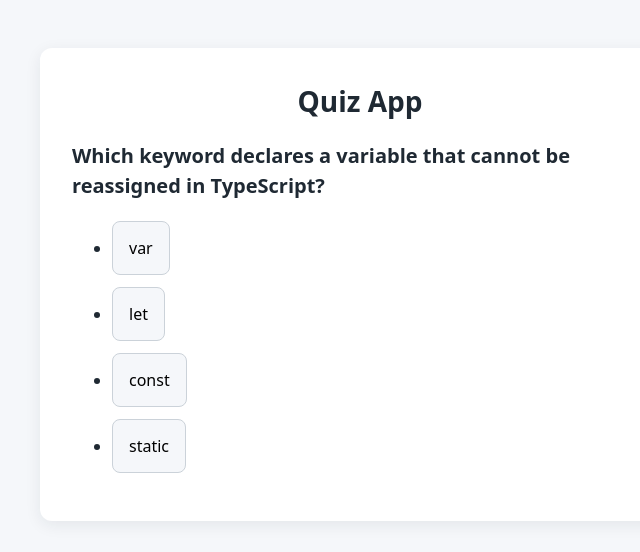
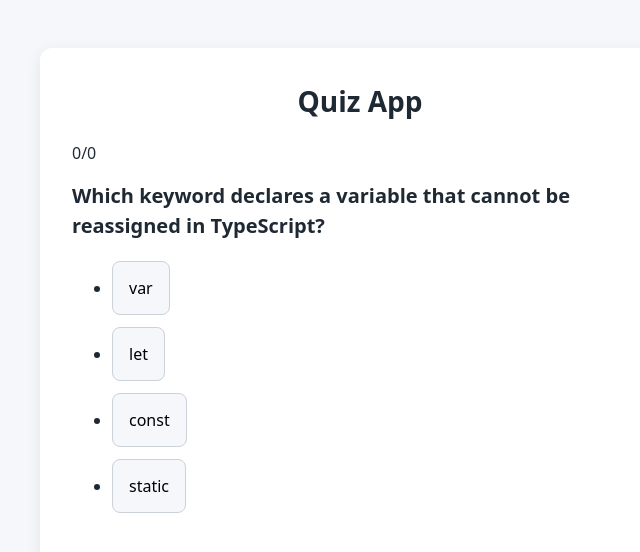
Before and after one commit to buildertrend/dev-interns-intro-to-frontend-2026, a React (Vite) app: page / in a window 1280 px wide. Shown: the top 552 px of the page, without its empty margins (280-920 px from the left). Built offline with nearby package versions, Linux system fonts and the light colour scheme.

Commit message:
feat: show running score

```diff
--- a/src/App.tsx
+++ b/src/App.tsx
@@ -31,6 +31,7 @@ function App() {
   return (
     <main className="quiz">
       <h1>Quiz App</h1>
+      <p className='score'>{id - wrong}/{id}</p>
       {questions[id] && <QuestionCard prompt={questions[id].prompt} options={questions[id].options} onAnswer={handleQuestionAnswer} />}
       {questions[id] == null && <Results wrong={wrong} total={id} onRestart={handleRestart} />}
     </main>
```
